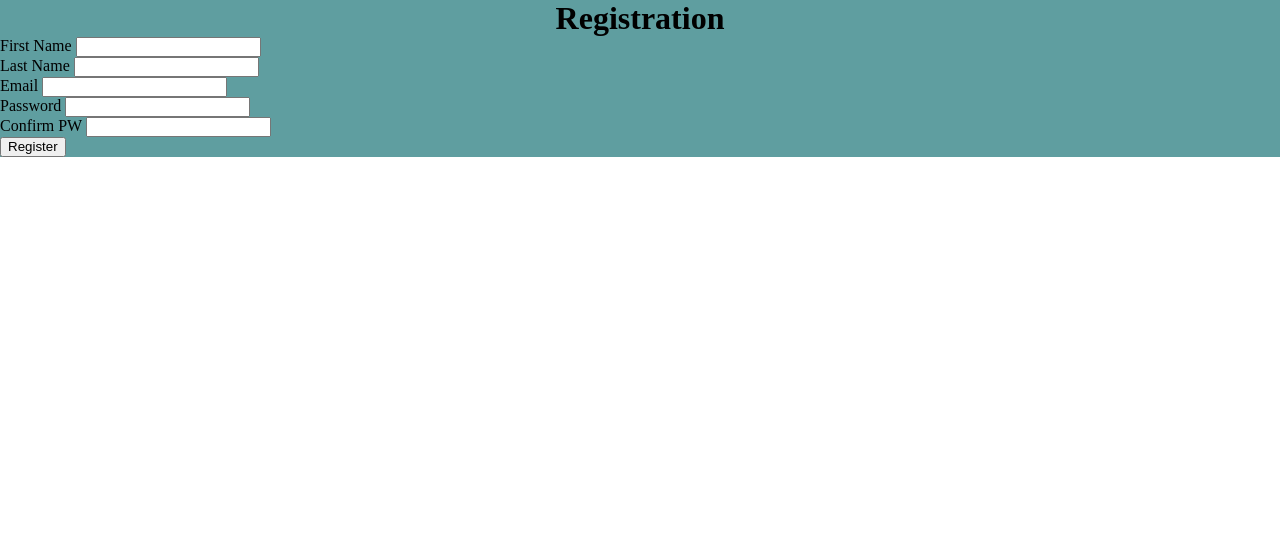
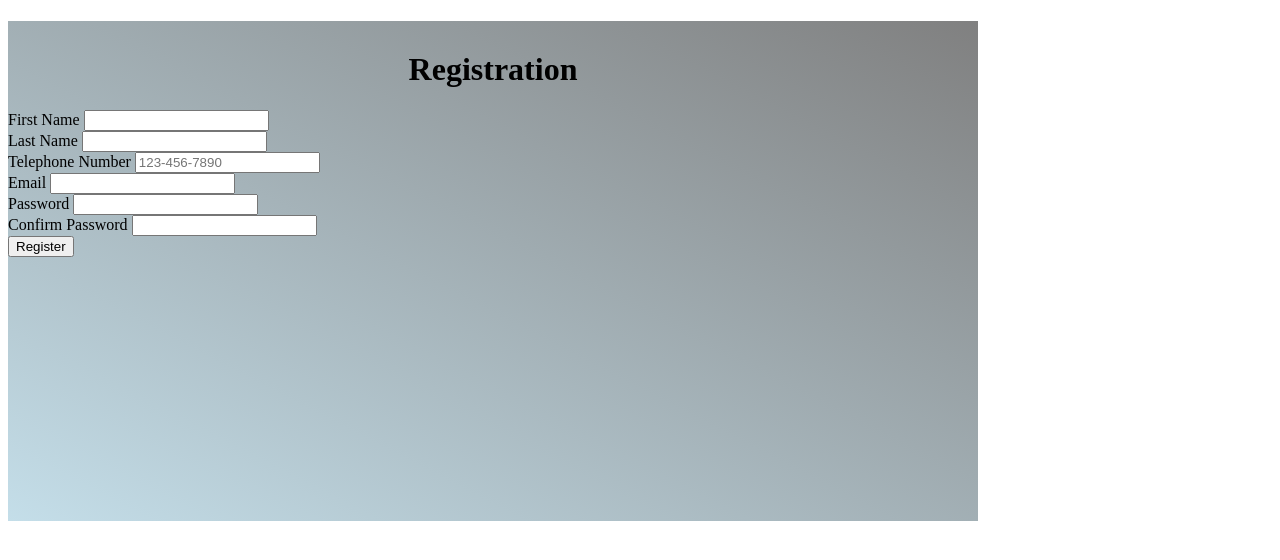
Before and after one commit to ivana-vucenovic/final_project, a Django app: page /register in a window 1280 px wide. Shown: the top 560 px of the page. Run offline with Django 3.2, Linux system fonts and the light colour scheme.

Commit message:
forth  commit

```diff
--- /dev/null
+++ b/final_project_app/static/CSS/register.css
@@ -0,0 +1,11 @@
+#registration{
+    padding-top: 30px;
+    text-align: center;
+    width: auto;
+}
+.reg{
+    width: 970px;
+    height: 500px;
+    background: radial-gradient(gray,#c4dee9);
+    background-image: linear-gradient(to bottom left, gray, #c4dee9);
+}
--- a/final_project_app/static/CSS/style.css
+++ b/final_project_app/static/CSS/style.css
@@ -83,11 +83,3 @@ footer{
     color: #c4dee9;
     font-size: 10px;
 }
-#registration{
-    /* padding-top: 30px; */
-    text-align: center;
-    /* width: auto; */
-}
-.register{
-    background-color: cadetblue;
-}
--- a/final_project_app/templates/register.html
+++ b/final_project_app/templates/register.html
@@ -6,10 +6,10 @@
     <meta name="viewport" content="width=device-width, initial-scale=1.0">
     <title>Register</title>
     {% load static %}
-    <link rel="stylesheet" href="{% static 'CSS/style.css' %}">
+    <link rel="stylesheet" href="{% static 'CSS/register.css' %}">
 </head>
 <body>
-    <div class='register'>
+    <div class='reg'>
         <h1 id="registration">Registration</h1>
         {% if messages %}
         <ul>
@@ -29,6 +29,31 @@
                 <label for="last_name">Last Name</label>
                 <input type="text" name="last_name" id="last_name" >
             </div>
+            <!-- <div >
+                <p>Enter your telephone number: </p>
+                <span class="areaDiv">
+                    <input id="areaNo" name="areaNo" type="tel" required
+                        placeholder="Area code" pattern="[0-9]{3}"
+                        aria-label="Area code">
+                <span class="validity"></span>
+                </span>
+                <span class="number1Div">
+                    <input id="number1" name="number1" type="tel" required
+                        placeholder="First part" pattern="[0-9]{3}"
+                        aria-label="First part of number">
+                    <span class="validity"></span>
+                </span>
+                <span class="number2Div">
+                    <input id="number2" name="number2" type="tel" required
+                        placeholder="Second part" pattern="[0-9]{4}"
+                        aria-label="Second part of number">
+                <span class="validity"></span>
+                </span>
+            </div> -->
+            <div class="register">
+                <label for="telephone">Telephone Number</label>
+                <input id="telNo" name="telNo" type="tel"placeholder="123-456-7890">
+            </div>
             <div class="register">
                 <label for="email">Email</label>
                 <input type="email" name="email" id="email" >
@@ -38,7 +63,7 @@
                 <input type="password" name="password" id="password" >
             </div>
             <div class="register">
-                <label for="pw_confirm">Confirm PW</label>
+                <label for="pw_confirm">Confirm Password</label>
                 <input type="password" name="pw_confirm" id="pw_confirm" >
             </div>
             <button class="btn btn-primary">Register</button>
--- a/final_project_app/views.py
+++ b/final_project_app/views.py
@@ -10,7 +10,7 @@ def register(request):
     return render(request, 'register.html')
 
 def login(request):
-    pass
+    return render(request, 'login.html')
 
 def contact(request):
     pass
```
Also changed, not shown: final_project_app/templates/login.html (+14 -1 lines).
